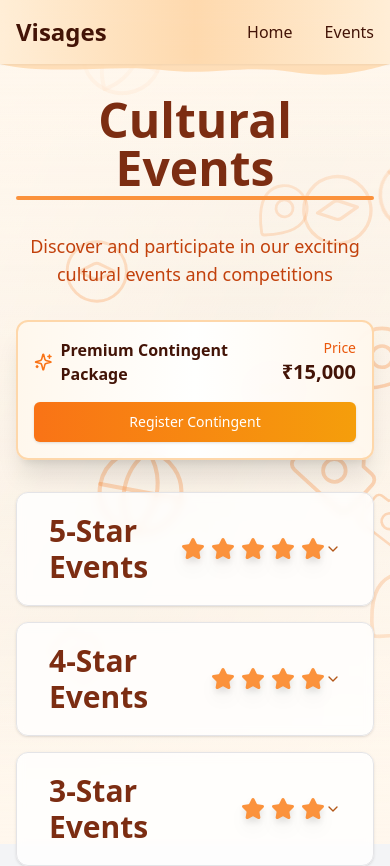
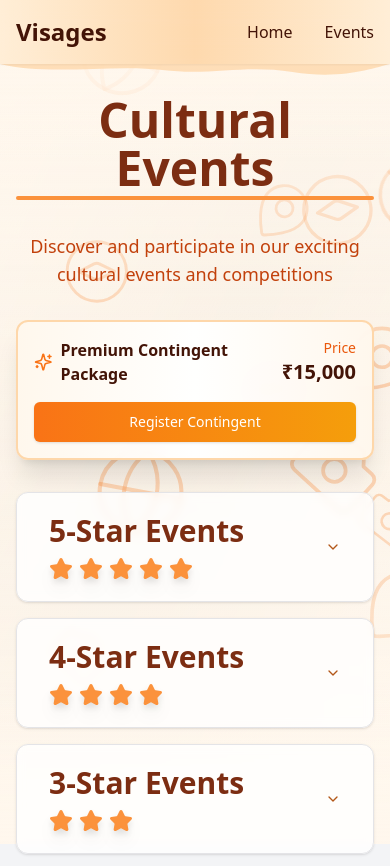
Before and after one commit to ammar-codeable/visages, a React (Vite) app: page /events in a window 390 px wide. Shown: the top 866 px of the page. Built offline with nearby package versions, Linux system fonts and the light colour scheme.

Commit message:
feat: improve layout of Events section for better responsiveness

```diff
--- a/src/app/routes/events/Events.tsx
+++ b/src/app/routes/events/Events.tsx
@@ -30,13 +30,11 @@ const EventsSection = ({
     <AccordionItem value={`rating-${rating}`} className="border-none">
       <Card className="mb-4 overflow-hidden bg-white/80 backdrop-blur-sm transition-all duration-300 hover:bg-white/90">
         <AccordionTrigger className="group px-8 py-5 hover:no-underline">
-          <div className="flex w-full items-center gap-6">
-            <div className="flex flex-1 items-center gap-4">
-              <h2 className="text-3xl font-bold text-orange-900 transition-colors group-hover:text-orange-700">
-                {rating}-Star Events
-              </h2>
-              <StarRating rating={rating} size="lg" />
-            </div>
+          <div className="flex w-full flex-col gap-2 sm:flex-row sm:items-center sm:gap-4">
+            <h2 className="text-3xl font-bold text-orange-900 transition-colors group-hover:text-orange-700">
+              {rating}-Star Events
+            </h2>
+            <StarRating rating={rating} size="lg" />
           </div>
         </AccordionTrigger>
         <AccordionContent>
```
